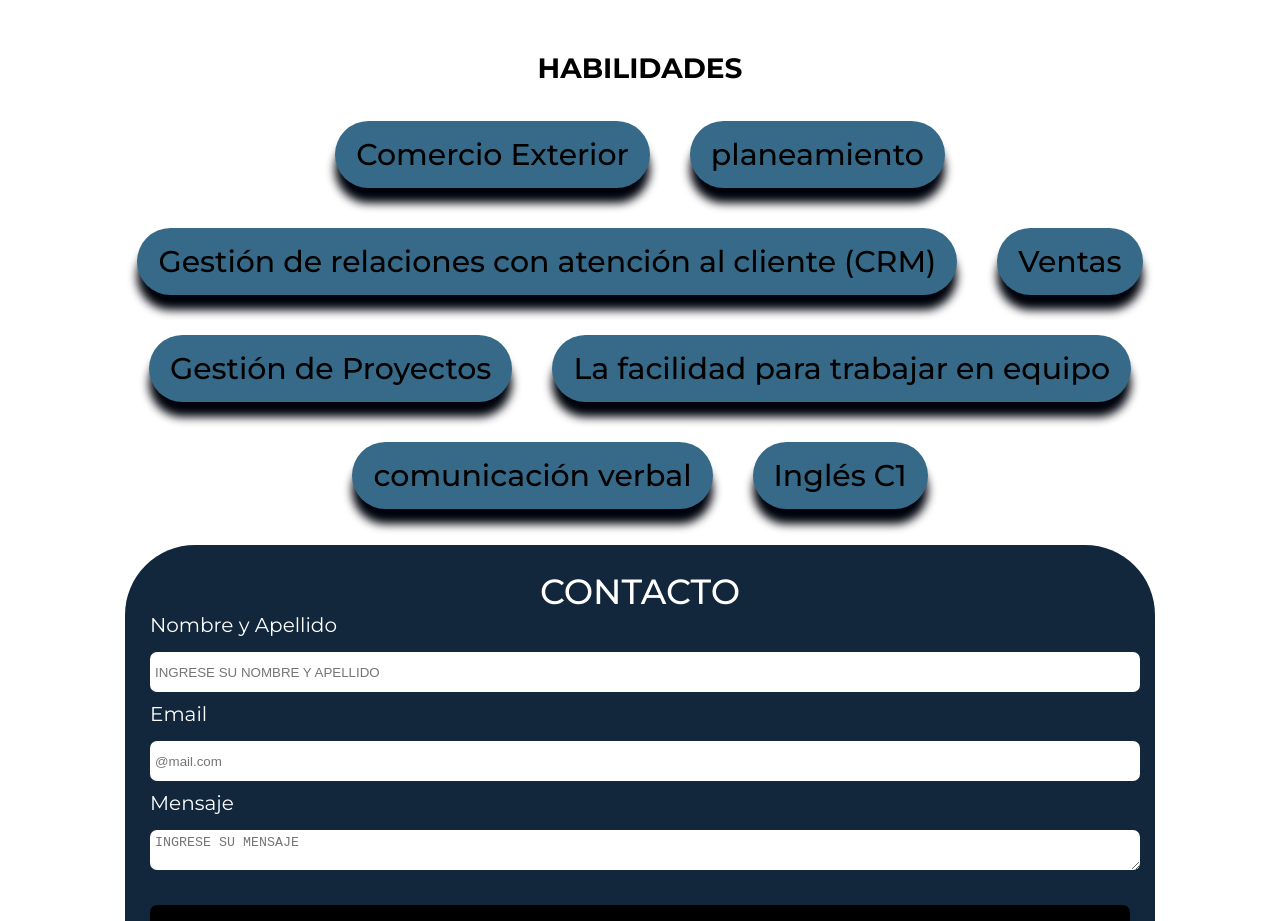
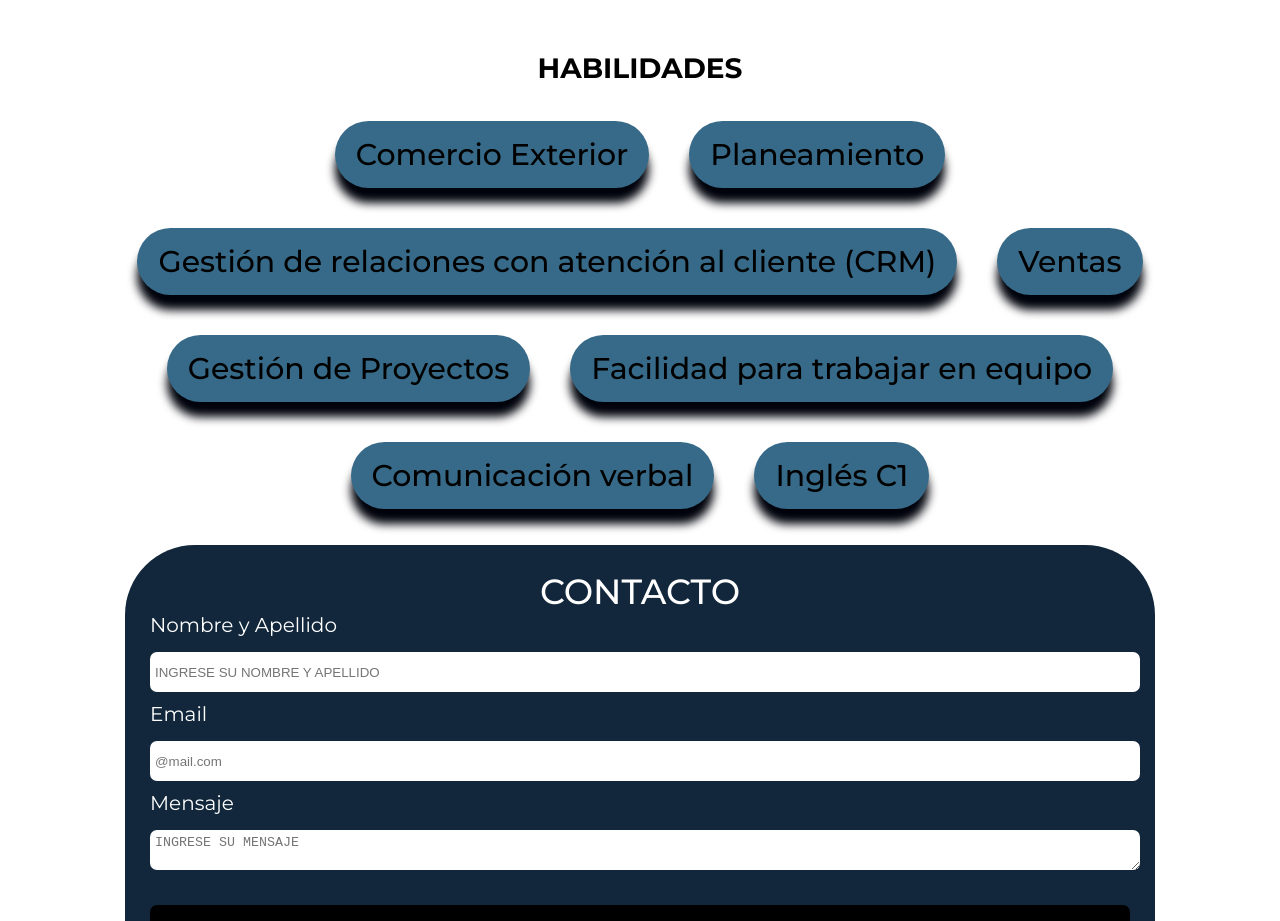
Before and after one commit to practicorfdc/practicorfdc-github.io, a plain HTML site: page index.html in a window 1280 px wide. Shown: the part 2280-3201 px from the top of the page. Drawn offline with Linux system fonts and the light colour scheme.

Commit message:
Update index.html

```diff
--- a/index.html
+++ b/index.html
@@ -12,7 +12,6 @@
     <link rel="stylesheet" href="CSS/style.css">
     <link rel="stylesheet" href="CSS/menu.css">
     <link rel="preconnect" href="https://fonts.googleapis.com">
-    <link rel="preconnect" href="https://fonts.gstatic.com" crossorigin>
     <link href="https://fonts.googleapis.com/css2?family=Montserrat:wght@400;500;700&display=swap" rel="stylesheet">
     <link rel="stylesheet" href="CSS/perfil.css ">
     <link rel="stylesheet" href="CSS/habilidades.css ">
@@ -136,13 +135,13 @@
             <h2 class="habilidades-titulo"> Habilidades</h2>
             <ul class="habilidades-lista">
                 <li class="habilidades_1">Comercio Exterior</li>
-                <li class="habilidades_1">planeamiento</li>
+                <li class="habilidades_1">Planeamiento</li>
                 <li class="habilidades_1">
                     Gestión de relaciones con atención al cliente (CRM)</li>
                 <li class="habilidades_1">Ventas</li>
                 <li class="habilidades_1">Gestión de Proyectos</li>
-                <li class="habilidades_1">La facilidad para trabajar en equipo</li>
-                <li class="habilidades_1">comunicación verbal</li>
+                <li class="habilidades_1">Facilidad para trabajar en equipo</li>
+                <li class="habilidades_1">Comunicación verbal</li>
                 <li class="habilidades_1">Inglés C1</li>
             </ul>
         </section>
```
